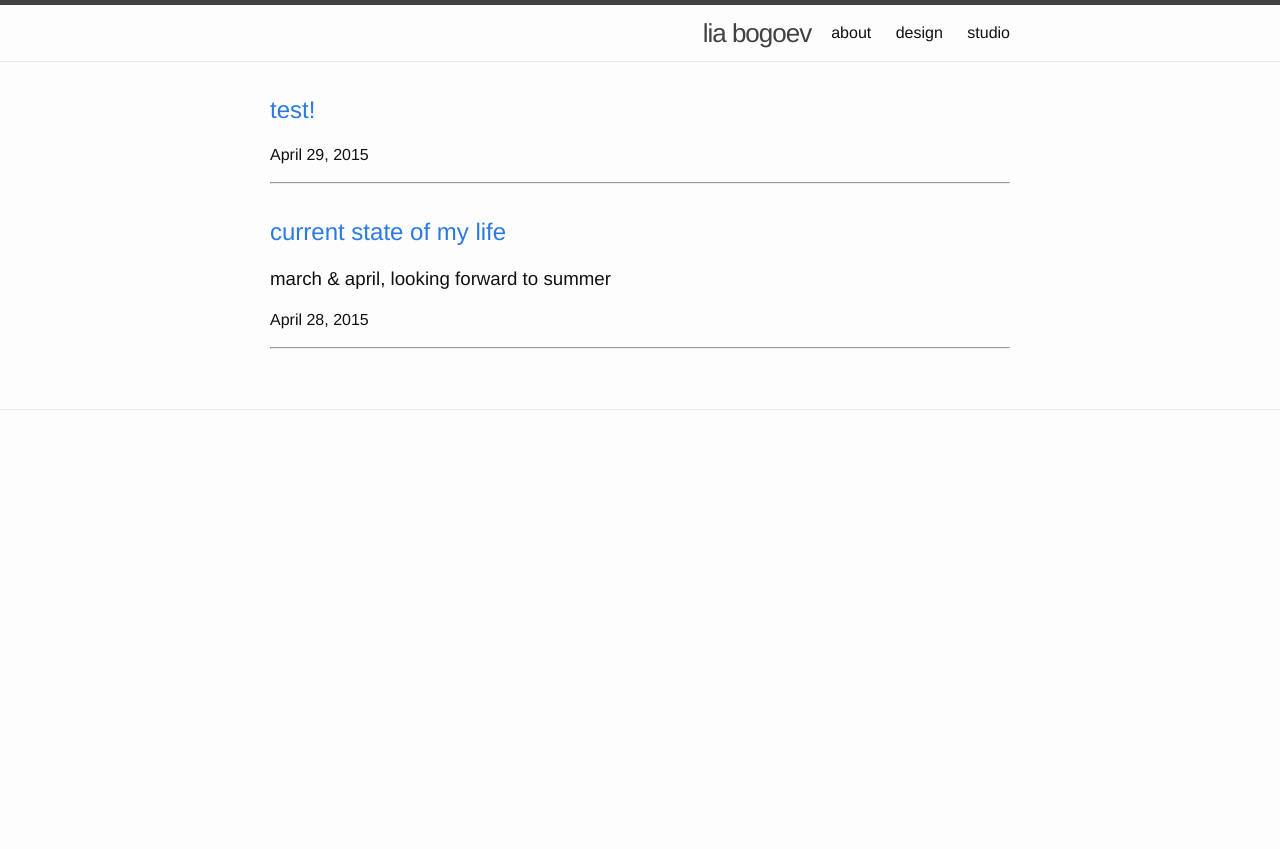
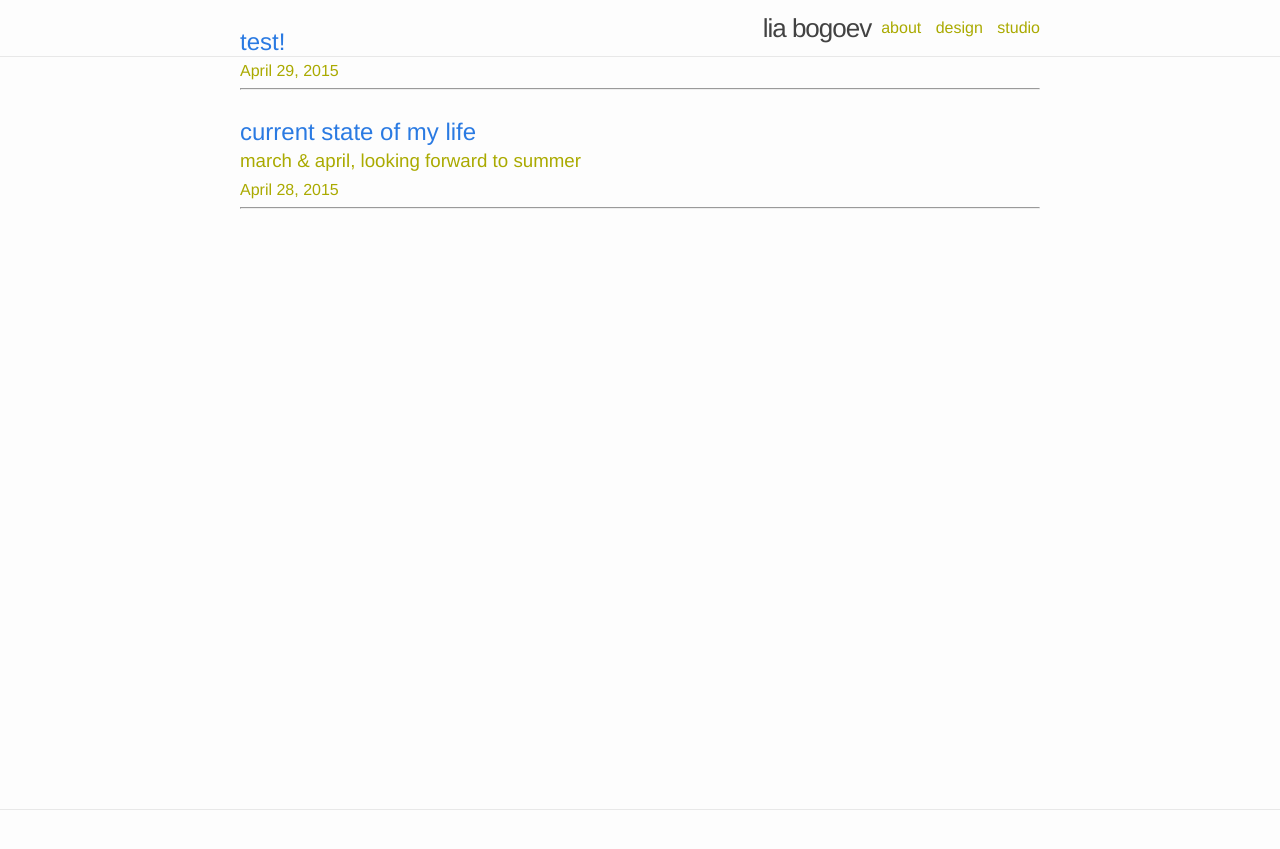
Before and after one commit to Angelo1211/bogoli.github.io, a Jekyll site: the page built from index.html, in a window 1280 px wide. Shown: the top 849 px of the page. Built offline with Jekyll 4.4.1, drawn with Linux system fonts in a browser that asks for light colours; the list of posts is cut into pages by our own code.

Commit message:
Slowly deciphering SCSS and playing with the variables. Looks better. At this ppoint all text is puke green.

```diff
--- a/_sass/_base.scss
+++ b/_sass/_base.scss
@@ -9,7 +9,12 @@ dl, dd, ol, ul, figure {
 }
 
 
-
+/** Declaring stuff   **/
+$base-font-family:      Helvetica, sans-serif;
+$base-line-height:      1.5em;
+$horizontal-spacing-unit:     0px;
+$vertical-spacing-unit:     10px;
+$text-color:    #AAAA00;
 /**
  * Basic styling
  */
@@ -17,7 +22,7 @@ body {
     font-family: $base-font-family;
     font-size: $base-font-size;
     line-height: $base-line-height;
-    font-weight: 300;
+    font-weight: 100;
     color: $text-color;
     background-color: $background-color;
     -webkit-text-size-adjust: 100%;
@@ -32,7 +37,7 @@ h1, h2, h3, h4, h5, h6,
 p, blockquote, pre,
 ul, ol, dl, figure,
 %vertical-rhythm {
-    margin-bottom: $spacing-unit / 2;
+    margin-bottom: $vertical-spacing-unit / 2;
 }
 
 
@@ -64,7 +69,7 @@ figcaption {
  * Lists
  */
 ul, ol {
-    margin-left: $spacing-unit;
+    margin-left: $horizontal-spacing-unit;
 }
 
 li {
@@ -80,7 +85,7 @@ li {
  * Headings
  */
 h1, h2, h3, h4, h5, h6 {
-    font-weight: 300;
+    font-weight: 100;
 }
 
 
@@ -110,7 +115,7 @@ a {
 blockquote {
     color: $grey-color;
     border-left: 4px solid $grey-color-light;
-    padding-left: $spacing-unit / 2;
+    padding-left: $horizontal-spacing-unit / 2;
     font-size: 18px;
     letter-spacing: -1px;
     font-style: italic;
@@ -154,8 +159,8 @@ pre {
  * Wrapper
  */
 .wrapper {
-    max-width: -webkit-calc(800px - (#{$spacing-unit} * 2));
-    max-width:         calc(800px - (#{$spacing-unit} * 2));
+    max-width: -webkit-calc(800px - (#{$horizontal-spacing-unit} * 2));
+    max-width:         calc(800px - (#{$horizontal-spacing-unit} * 2));
     margin-right: auto;
     margin-left: auto;
     padding-right: $spacing-unit;
@@ -163,8 +168,8 @@ pre {
     @extend %clearfix;
 
     @include media-query($on-laptop) {
-        max-width: -webkit-calc(800px - (#{$spacing-unit}));
-        max-width:         calc(800px - (#{$spacing-unit}));
+        max-width: -webkit-calc(800px - (#{$horizontal-spacing-unit}));
+        max-width:         calc(800px - (#{$horizontal-spacing-unit}));
         padding-right: $spacing-unit / 2;
         padding-left: $spacing-unit / 2;
     }
--- a/_sass/_layout.scss
+++ b/_sass/_layout.scss
@@ -2,12 +2,13 @@
  * Site header
  */
 .site-header {
-    border-top: 5px solid $grey-color-dark;
     border-bottom: 1px solid $grey-color-light;
-    min-height: 56px;
+    position:fixed;
+    left:0px;
+    top:0px;
+    height:56px;
+    width:100%;
 
-    // Positioning context for the mobile navigation icon
-    position: relative;
 }
 
 .site-title {
@@ -37,7 +38,7 @@
 
         // Gaps between nav items, but not on the first one
         &:not(:first-child) {
-            margin-left: 20px;
+            margin-left: 10px;
         }
     }
 
@@ -59,14 +60,6 @@
             padding-top: 10px;
             text-align: center;
 
-            > svg {
-                width: 18px;
-                height: 15px;
-
-                path {
-                    fill: $grey-color-dark;
-                }
-            }
         }
 
         .trigger {
@@ -94,6 +87,11 @@
 .site-footer {
     border-top: 1px solid $grey-color-light;
     padding: $spacing-unit 0;
+    position:fixed;
+    left:0px;
+    bottom:0px;
+    height:30px;
+    width:100%;
 }
 
 .footer-heading {
```
